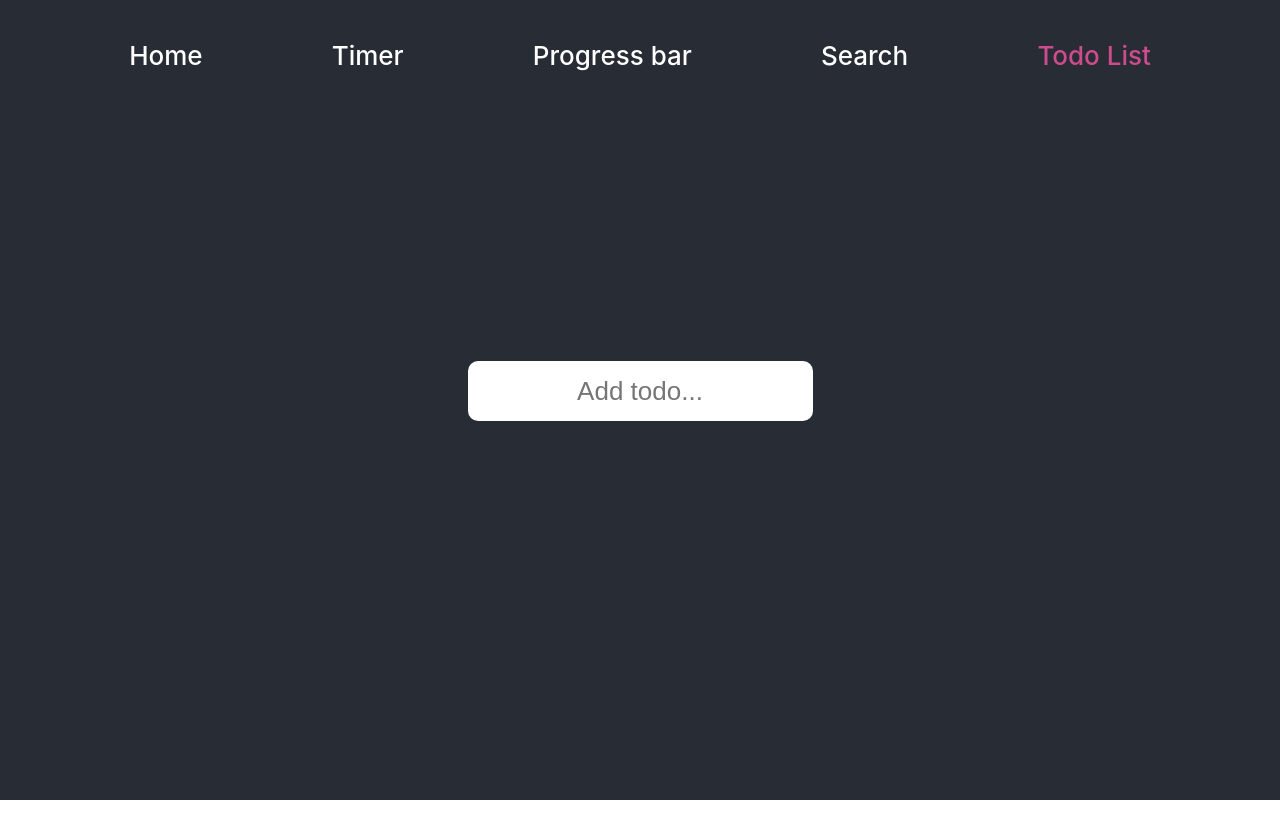
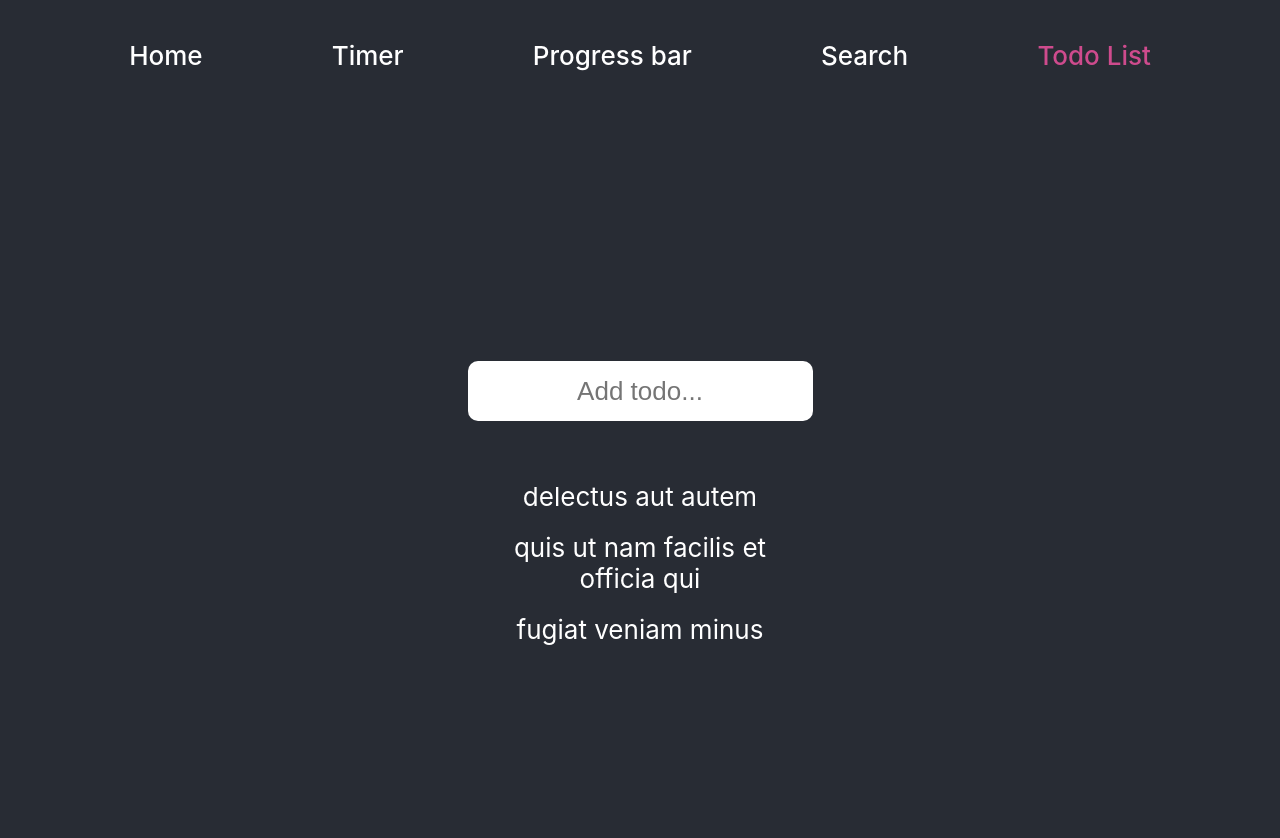
Before and after one commit to verenichyi/React-Redux-Apps, a React (Create React App) app: page /todo-list in a window 1280 px wide. Shown: the top 838 px of the page. Before the commit the page ends 800 px from the top, so only its background shows below. Built offline with nearby package versions, Linux system fonts and the light colour scheme.

Commit message:
feat: add todos initial state

```diff
--- a/src/App.css
+++ b/src/App.css
@@ -9,6 +9,10 @@
 	color: white;
 }
 
+ul {
+	list-style: none;
+}
+
 input::-webkit-outer-spin-button,
 input::-webkit-inner-spin-button {
 	-webkit-appearance: none;
--- /dev/null
+++ b/src/components/TodoList/Todo/Todo.tsx
@@ -0,0 +1,15 @@
+import React, {ReactChild} from 'react';
+
+import styles from './todo.module.scss'
+
+type TodoProps = {
+	children: ReactChild
+}
+
+const Todo = ({children}: TodoProps) => {
+	return (
+		<li className={styles.todo}>{children}</li>
+	);
+};
+
+export default Todo;
--- /dev/null
+++ b/src/components/TodoList/Todo/todo.module.scss
@@ -0,0 +1,3 @@
+.todo {
+	padding: 10px 0;
+}
--- a/src/components/TodoList/TodoList.tsx
+++ b/src/components/TodoList/TodoList.tsx
@@ -1,22 +1,29 @@
-import React, {ChangeEvent, FormEvent, useState} from 'react';
+import React, {ChangeEvent, FormEvent, ReducerState, useState} from 'react';
 
 import styles from './todo-list.module.scss';
+import Todos from './Todos/Todos';
+import {RootStateOrAny, useDispatch, useSelector} from 'react-redux';
+import {setTodoInputValue} from '../../redux/actionCreators';
 
 const TodoList = () => {
-	const [value, setValue] = useState('');
+	const dispatch = useDispatch();
+	const todos = useSelector((state: RootStateOrAny)=> state.todosReducer.todos);
+	const inputValue = useSelector((state: RootStateOrAny)=> state.todosReducer.inputValue);
 
 	const handleSubmit = (event: FormEvent): void => {
 		event.preventDefault();
 
 	}
 
-	const handleChange = (event: ChangeEvent<HTMLInputElement>): void => setValue(event.target.value);
+	const handleChange = (event: ChangeEvent<HTMLInputElement>): void => dispatch(setTodoInputValue(event.target.value));
 
 	return (
 		<div className={styles.list}>
 			<form onSubmit={handleSubmit}>
-				<input value={value} onChange={handleChange} className={styles.addTodoInput} placeholder={'Add todo...'} type="text"/>
+				<input value={inputValue} onChange={handleChange} className={styles.addTodoInput} placeholder={'Add todo...'}
+							 type="text"/>
 			</form>
+			<Todos todos={todos}/>
 		</div>
 	)
 };
--- /dev/null
+++ b/src/components/TodoList/Todos/Todos.tsx
@@ -0,0 +1,24 @@
+import React from 'react';
+import Todo from '../Todo/Todo';
+
+interface ITodo {
+	'userId': number,
+	'id': number,
+	'title': string,
+	'completed': boolean
+}
+
+type TodosProps = {
+	todos: ITodo[]
+}
+
+const Todos = ({todos}: TodosProps) => {
+
+	const todoItems = todos.map((todo: ITodo) => <Todo key={todo.id}>{todo.title}</Todo>)
+
+	return (
+		<ul style={{maxWidth: '80%'}}>{todoItems}</ul>
+	);
+};
+
+export default Todos;
--- a/src/redux/actionCreators.ts
+++ b/src/redux/actionCreators.ts
@@ -10,3 +10,6 @@ export const setPercentage = createAction('SET_PERCENTAGE');
 export const setSearchValue = createAction('SET_SEARCH_VALUE');
 export const setMode = createAction('SET_MODE');
 export const setSearchInputValue = createAction('SET_SEARCH_INPUT_VALUE');
+
+export const addTodo = createAction('ADD_TODO');
+export const setTodoInputValue = createAction('SET_TODO_INPUT_VALUE');
--- a/src/redux/reducers/rootReducer.ts
+++ b/src/redux/reducers/rootReducer.ts
@@ -2,10 +2,12 @@ import {combineReducers} from 'redux';
 
 import timerReducer from './timerReducer';
 import searchReducer from './searchReducer';
+import todosReducer from './todosReducer';
 
 const rootReducer = combineReducers({
 	timerReducer,
-	searchReducer
+	searchReducer,
+	todosReducer
 });
 
 export default rootReducer;
--- /dev/null
+++ b/src/redux/reducers/todosReducer.ts
@@ -0,0 +1,36 @@
+import {handleActions} from 'redux-actions';
+
+
+import {ITodosState} from '../../interfaces';
+import {addTodo, setTodoInputValue} from '../actionCreators';
+
+const initialState: ITodosState = {
+	todos: [
+		{
+			'userId': 1,
+			'id': 1,
+			'title': 'delectus aut autem',
+			'completed': false
+		},
+		{
+			'userId': 1,
+			'id': 2,
+			'title': 'quis ut nam facilis et officia qui',
+			'completed': false
+		},
+		{
+			'userId': 1,
+			'id': 3,
+			'title': 'fugiat veniam minus',
+			'completed': false
+		},
+	],
+	inputValue: ''
+};
+
+const todosReducer = handleActions({
+	[addTodo]: (state: ITodosState, {payload}: any) => ({...state}),
+	[setTodoInputValue]: (state: ITodosState, {payload}: { payload: string }) => ({...state, inputValue: payload}),
+}, initialState);
+
+export default todosReducer;
```
Also changed, not shown: src/interfaces.ts (+12 -0 lines). Lines whose indentation alone changed are shown as unchanged.
